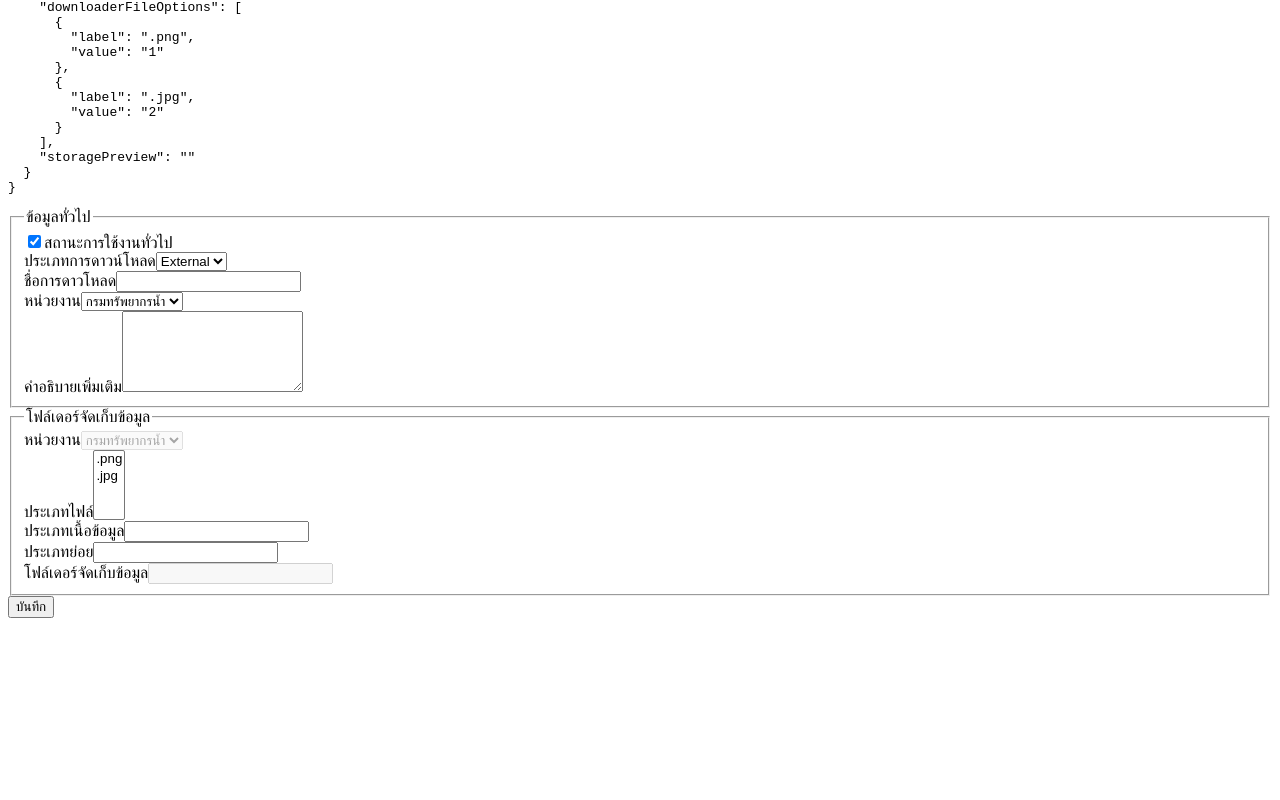
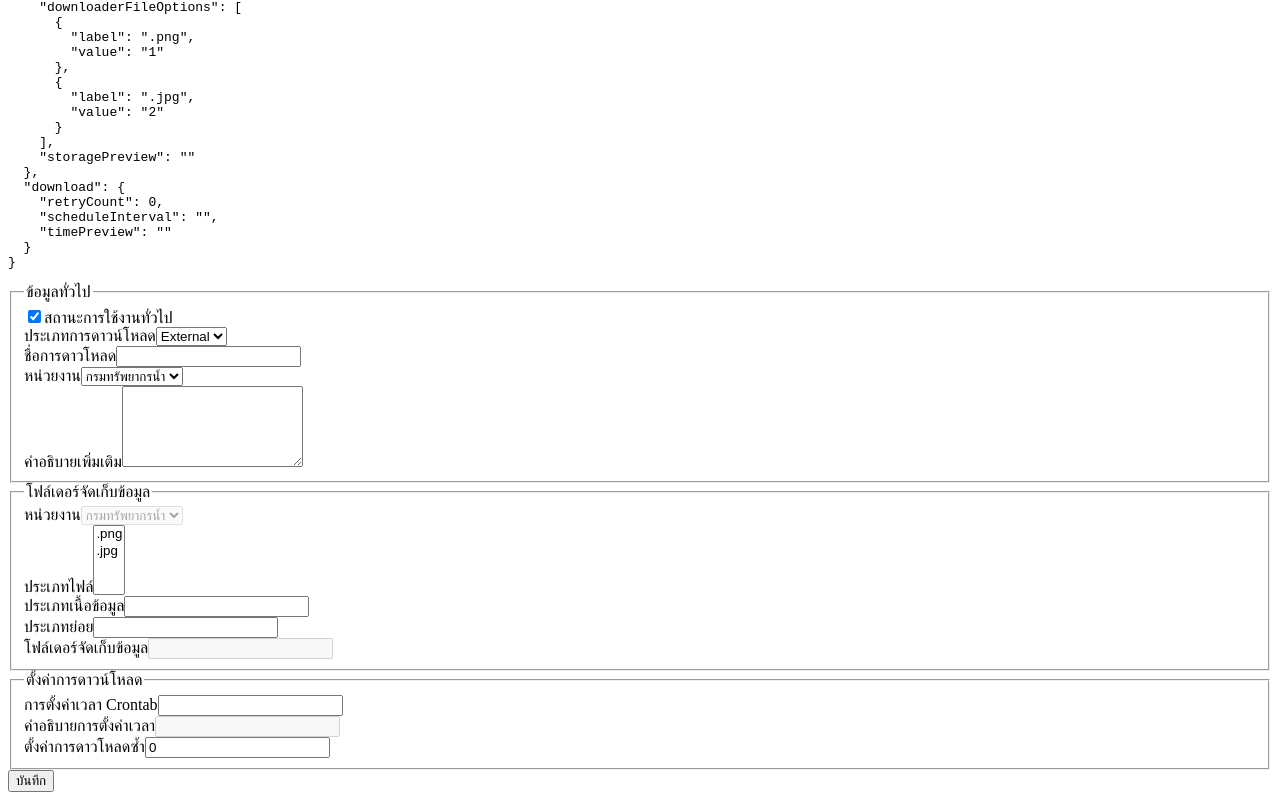
Before and after one commit to yutna/poc-download-settings, a React (Vite) app: page / in a window 1280 px wide. Shown: the part 343-1143 px from the top of the page. Before the commit the page ends 969 px from the top, so only its background shows below. Built offline with nearby package versions, Linux system fonts and the light colour scheme; the HTML template or start-up script is replaced by a standard one.

Commit message:
Add form download settings

```diff
--- a/package.json
+++ b/package.json
@@ -10,6 +10,8 @@
     "preview": "vite preview"
   },
   "dependencies": {
+    "cron-parser": "4.9.0",
+    "cronstrue": "2.52.0",
     "immer": "10.1.1",
     "react": "19.0.0",
     "react-dom": "19.0.0",
--- /dev/null
+++ b/src/components/form-download-settings/FormDownloadSettings.tsx
@@ -0,0 +1,50 @@
+import type { FormDownloadSettingsProps } from "./types";
+
+export default function FormDownloadSettings({
+  data,
+  disabled,
+  onRetryCountChange,
+  onScheduleIntervalChange,
+}: FormDownloadSettingsProps) {
+  return (
+    <fieldset>
+      <legend>ตั้งค่าการดาวน์โหลด</legend>
+      <div className="cols group">
+        <div className="col">
+          <label htmlFor="scheduleInterval">การตั้งค่าเวลา Crontab</label>
+          <input
+            disabled={disabled}
+            id="scheduleInterval"
+            name="scheduleInterval"
+            onChange={(e) => onScheduleIntervalChange(e.target.value)}
+            required
+            type="text"
+            value={data.scheduleInterval}
+          />
+        </div>
+        <div className="col">
+          <label htmlFor="timePreview">คำอธิบายการตั้งค่าเวลา</label>
+          <input
+            disabled
+            id="timePreview"
+            name="timePreview"
+            type="text"
+            value={data.timePreview}
+          />
+        </div>
+      </div>
+      <div className="group">
+        <label htmlFor="retryCount">ตั้งค่าการดาวโหลดซ้ำ</label>
+        <input
+          disabled={disabled}
+          id="retryCount"
+          name="retryCount"
+          onChange={(e) => onRetryCountChange(Number(e.target.value))}
+          required
+          type="number"
+          value={data.retryCount ?? ""}
+        />
+      </div>
+    </fieldset>
+  );
+}
--- /dev/null
+++ b/src/components/form-download-settings/index.ts
@@ -0,0 +1,5 @@
+export { default } from "./FormDownloadSettings";
+export type {
+  FormDownloadSettingsData,
+  FormDownloadSettingsProps,
+} from "./types";
--- /dev/null
+++ b/src/components/form-download-settings/types.ts
@@ -0,0 +1,12 @@
+export interface FormDownloadSettingsData {
+  scheduleInterval: string;
+  timePreview: string;
+  retryCount: number;
+}
+
+export interface FormDownloadSettingsProps {
+  data: FormDownloadSettingsData;
+  disabled: boolean;
+  onScheduleIntervalChange: (value: string) => void;
+  onRetryCountChange: (value: number) => void;
+}
--- a/src/screens/settings-downloader/SettingsDownloader.tsx
+++ b/src/screens/settings-downloader/SettingsDownloader.tsx
@@ -1,10 +1,12 @@
 import { useImmerReducer } from "use-immer";
 
 import FormDataStorageFolder from "@/components/form-data-storage-folder";
+import FormDownloadSettings from "@/components/form-download-settings";
 import FormGeneralSettings from "@/components/form-general-settings";
 
 import { initialState } from "./constants";
 import reducer from "./reducer";
+import useDisplayTimePreview from "./useDisplayTimePreview";
 import useFetchAgencyOptions from "./useFetchAgencyOptions";
 import useFetchDownloaderFileOptions from "./useFetchDownloaderFileOptions";
 import useFetchStorage from "./useFetchStorage";
@@ -35,6 +37,7 @@ export default function SettingsDownloader() {
   useFetchAgencyOptions({ dispatch });
   useFetchDownloaderFileOptions({ dispatch });
   useFetchStorage({ state, dispatch });
+  useDisplayTimePreview({ state, dispatch });
 
   return (
     <div className="container">
@@ -64,6 +67,12 @@ export default function SettingsDownloader() {
           onDataTypeChange={handleEvent("SET_DATA_TYPE")}
           onDownloaderFileChange={handleEvent("SET_DOWNLOADER_FILE_IDS")}
         />
+        <FormDownloadSettings
+          data={state.download}
+          disabled={disabled}
+          onRetryCountChange={handleEvent("SET_RETRY_COUNT")}
+          onScheduleIntervalChange={handleEvent("SET_SCHEDULE_INTERVAL")}
+        />
         <div className="action">
           <button type="submit">บันทึก</button>
         </div>
--- a/src/screens/settings-downloader/constants.ts
+++ b/src/screens/settings-downloader/constants.ts
@@ -16,4 +16,9 @@ export const initialState: State = {
     downloaderFileOptions: [],
     storagePreview: "",
   },
+  download: {
+    retryCount: 0,
+    scheduleInterval: "",
+    timePreview: "",
+  },
 };
--- a/src/screens/settings-downloader/reducer.ts
+++ b/src/screens/settings-downloader/reducer.ts
@@ -39,6 +39,17 @@ export default function reducer(draft: State, action: Action) {
       draft.dataStorageFolder.storagePreview = action.payload;
       break;
 
+    // Download Settings Form
+    case "SET_RETRY_COUNT":
+      draft.download.retryCount = action.payload;
+      break;
+    case "SET_SCHEDULE_INTERVAL":
+      draft.download.scheduleInterval = action.payload;
+      break;
+    case "SET_TIME_PREVIEW":
+      draft.download.timePreview = action.payload;
+      break;
+
     default:
       throw new Error(`Unhandled action type`);
   }
--- /dev/null
+++ b/src/screens/settings-downloader/useDisplayTimePreview.ts
@@ -0,0 +1,31 @@
+import cronstrue from "cronstrue";
+import cronParser from "cron-parser";
+import { useEffect } from "react";
+
+import type { Dispatch } from "react";
+import type { Action, State } from "./types";
+
+export default function useDisplayTimePreview({
+  state,
+  dispatch,
+}: {
+  state: State;
+  dispatch: Dispatch<Action>;
+}) {
+  useEffect(() => {
+    const expression = state.download.scheduleInterval;
+
+    if (!expression) {
+      return dispatch({ type: "SET_TIME_PREVIEW", payload: "" });
+    }
+
+    try {
+      cronParser.parseExpression(expression);
+      const payload = cronstrue.toString(expression);
+
+      dispatch({ type: "SET_TIME_PREVIEW", payload });
+    } catch {
+      dispatch({ type: "SET_TIME_PREVIEW", payload: "" });
+    }
+  }, [dispatch, state.download.scheduleInterval]);
+}
```
Also changed, not shown: src/screens/settings-downloader/types.ts (+6 -1 lines), 1 other file (tests, documents, lock files or other folders).
